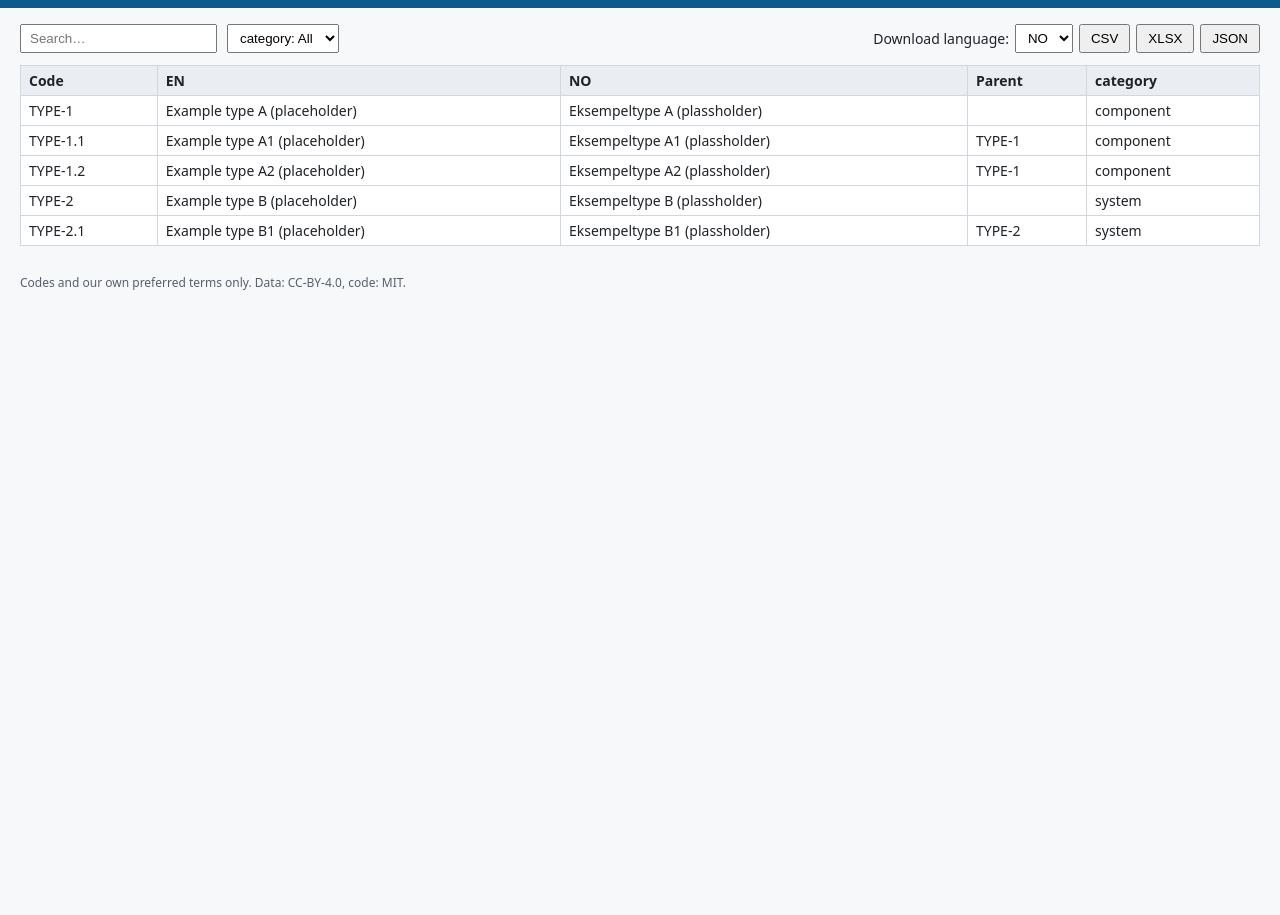
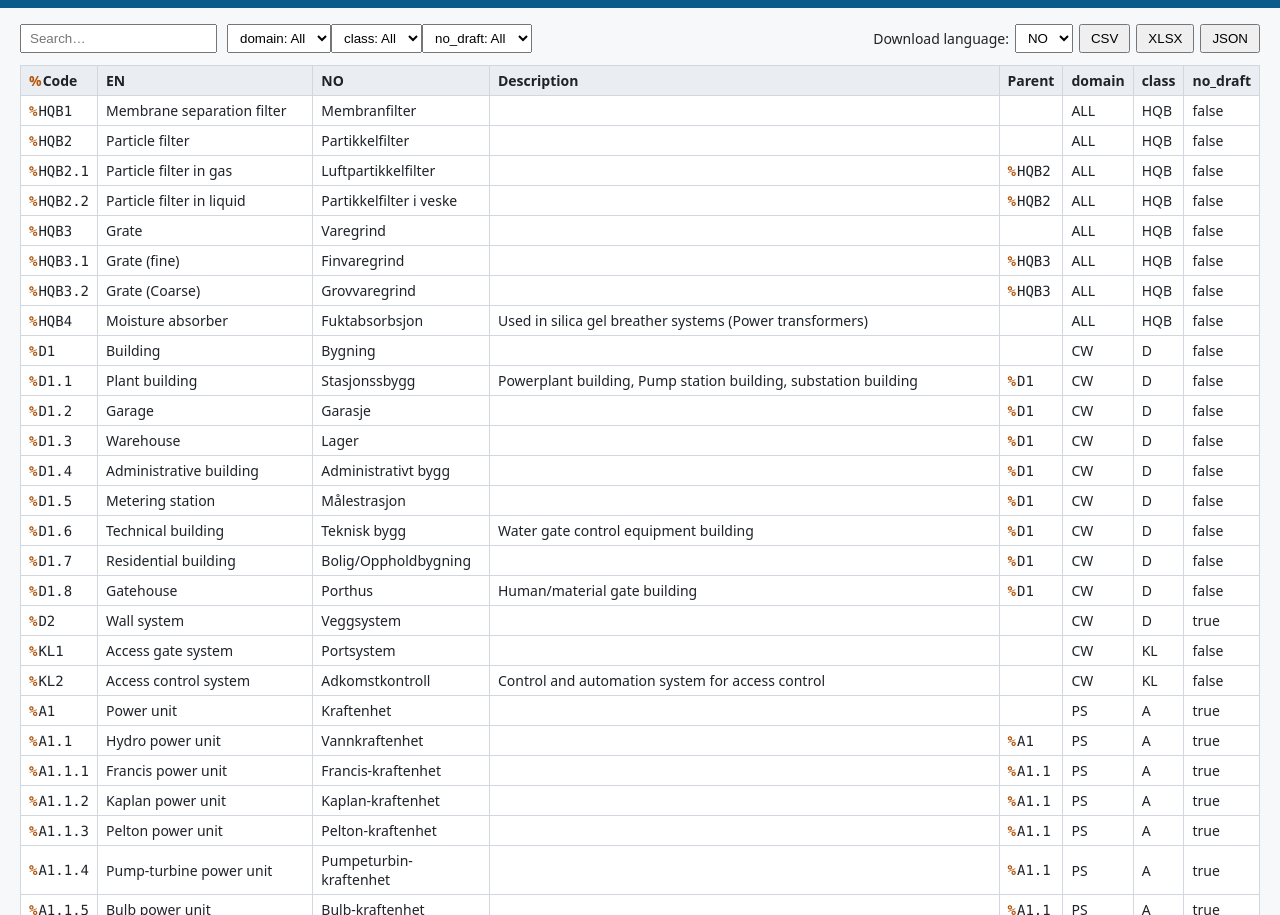
Before and after one commit to RDSHydroCollaboration/rds-hydro-library, a plain HTML site: page site/index.html in a window 1280 px wide. Shown: the part 37-952 px from the top of the page. Before the commit the page ends 800 px from the top, so only its background shows below. Drawn offline with Linux system fonts and the light colour scheme.

Commit message:
Import types from ADG library with % prefix marker and descriptions
Co-authored-by: Copilot App <223556219+Copilot@users.noreply.github.com>

```diff
--- a/schema/types.rules.json
+++ b/schema/types.rules.json
@@ -2,6 +2,7 @@
   "required_columns": ["code", "label_no", "label_en", "parent"],
   "language_column_pattern": "^label_[a-z]{2,3}$",
   "attribute_column_pattern": "^attr_[a-z0-9_]+$",
+  "description_column_pattern": "^desc_[a-z]{2,3}$",
   "forbidden_column_words": ["definition", "description", "descr", "text", "note", "comment", "beskrivelse", "definisjon"],
   "required_languages": ["no", "en"]
 }
--- a/site/app.js
+++ b/site/app.js
@@ -1,12 +1,12 @@
 (() => {
 const UI = {
-  no: {title: "RDS Vannkraft-bibliotek", types: "Typetabell", map: "Kraftverksmal", search: "Søk…", expand: "Åpne alle", collapse: "Lukk alle", both: "Begge", dl: "Last ned språk:", code: "Kode", parent: "Overordnet", all: "Alle", foot: "Kun koder og egne foretrukne termer. Data: CC-BY-4.0, kode: MIT.", choice: "Valg", or: "eller", choiceNote: "Valg: velg én av alternativene under.", select: "Velg en node for å se informasjon.", ebl: "EBL-kode", comment: "Kommentar", type: "Type", draft: "Engelsk term er et utkast som venter på godkjenning."},
-  en: {title: "RDS Hydro Library", types: "Type table", map: "Plant template", search: "Search…", expand: "Expand all", collapse: "Collapse all", both: "Both", dl: "Download language:", code: "Code", parent: "Parent", all: "All", foot: "Codes and our own preferred terms only. Data: CC-BY-4.0, code: MIT.", choice: "Choice", or: "or", choiceNote: "Choice: pick one of the alternatives below.", select: "Select a node to see its information.", ebl: "EBL code", comment: "Comment", type: "Type", draft: "English term is a draft awaiting approval."}
+  no: {title: "RDS Vannkraft-bibliotek", types: "Typetabell", map: "Kraftverksmal", search: "Søk…", expand: "Åpne alle", collapse: "Lukk alle", both: "Begge", dl: "Last ned språk:", code: "Kode", parent: "Overordnet", all: "Alle", foot: "Kun koder og egne foretrukne termer. Data: CC-BY-4.0, kode: MIT.", choice: "Valg", or: "eller", choiceNote: "Valg: velg én av alternativene under.", select: "Velg en node for å se informasjon.", ebl: "EBL-kode", comment: "Kommentar", type: "Type", draft: "Engelsk term er et utkast som venter på godkjenning.", desc: "Beskrivelse", pfx: "Typekoder starter alltid med %"},
+  en: {title: "RDS Hydro Library", types: "Type table", map: "Plant template", search: "Search…", expand: "Expand all", collapse: "Collapse all", both: "Both", dl: "Download language:", code: "Code", parent: "Parent", all: "All", foot: "Codes and our own preferred terms only. Data: CC-BY-4.0, code: MIT.", choice: "Choice", or: "or", choiceNote: "Choice: pick one of the alternatives below.", select: "Select a node to see its information.", ebl: "EBL code", comment: "Comment", type: "Type", draft: "English term is a draft awaiting approval.", desc: "Description", pfx: "Type codes always start with %"}
 };
 const $ = s => document.querySelector(s);
 const nav = (navigator.language || "en").toLowerCase();
 let lang = localStorage.getItem("lang") || (/^(no|nb|nn)/.test(nav) ? "no" : "en");
-let types = [], cols = [], langs = [], attrs = [], plant = [], filters = {};
+let types = [], cols = [], langs = [], attrs = [], plant = [], filters = {}, hasDesc = false;
 const open = new Set();
 
 const lab = (o, l = lang) => (o.label ? o.label[l] || o.label.en : o["label_" + l] || o.label_en) || "";
@@ -57,11 +57,14 @@ function renderFilters() {
 function renderTable() {
   const q = $("#q").value.trim().toLowerCase();
   const order = [lang, ...langs.filter(l => l !== lang)];
-  $("#table thead").innerHTML = "<tr>" + [t("code"), ...order.map(l => l.toUpperCase()), t("parent"), ...attrs.map(a => a.slice(5))].map(h => `<th>${h}</th>`).join("") + "</tr>";
+  const head = [`<span class="pfx" title="${esc(t("pfx"))}">%</span>${t("code")}`, ...order.map(l => l.toUpperCase()), ...(hasDesc ? [t("desc")] : []), t("parent"), ...attrs.map(a => a.slice(5))];
+  $("#table thead").innerHTML = "<tr>" + head.map(h => `<th>${h}</th>`).join("") + "</tr>";
   const rows = types.filter(r => attrs.every(a => !filters[a] || r[a] === filters[a]))
-    .filter(r => !q || [r.code, ...langs.map(l => r["label_" + l])].some(v => (v || "").toLowerCase().includes(q)));
-  $("#table tbody").innerHTML = rows.map(r => "<tr>" + [r.code, ...order.map(l => r["label_" + l]), r.parent, ...attrs.map(a => r[a])]
-    .map(v => `<td>${esc(v)}</td>`).join("") + "</tr>").join("");
+    .filter(r => !q || [r.code, ...langs.map(l => r["label_" + l]), ...langs.map(l => r["desc_" + l])].some(v => (v || "").toLowerCase().includes(q)));
+      const pc = c => `<span class="pfx" title="${esc(t("pfx"))}">%</span>${esc(c)}`;
+      const pi = order.length + (hasDesc ? 1 : 0);
+      $("#table tbody").innerHTML = rows.map(r => `<tr><td class="code">${pc(r.code)}</td>` + [...order.map(l => r["label_" + l]), ...(hasDesc ? [r["desc_" + lang] || r.desc_en] : []), r.parent, ...attrs.map(a => r[a])]
+        .map((v, i) => i === pi && v ? `<td class="code">${pc(v)}</td>` : `<td>${esc(v)}</td>`).join("") + "</tr>").join("");
 }
 
 const esc = s => String(s || "").replace(/[&<>"]/g, c => ({"&": "&amp;", "<": "&lt;", ">": "&gt;", '"': "&quot;"}[c]));
@@ -104,7 +107,7 @@ function download(kind) {
   const L = pickLangs(), tpl = kind.startsWith("t"), fmt = kind.replace(/^t/, "");
   let head, rows, json;
   if (!tpl) {
-    head = ["code", ...L.map(l => "label_" + l), "parent", ...attrs];
+    head = ["code", ...L.map(l => "label_" + l), ...L.map(l => "desc_" + l).filter(h => cols.includes(h)), "parent", ...attrs];
     rows = types.map(r => head.map(h => r[h] || ""));
     json = types.map(r => Object.fromEntries(head.map(h => [h, r[h] || ""])));
   } else {
@@ -133,6 +136,7 @@ async function init() {
   langs = cols.filter(h => /^label_[a-z]{2,3}$/.test(h)).map(h => h.slice(6));
   langs = ["no", "en", ...langs.filter(l => l !== "no" && l !== "en")];
   attrs = cols.filter(h => h.startsWith("attr_"));
+  hasDesc = cols.some(h => h.startsWith("desc_"));
   plant = p;
   plant.filter(n => !n.parent).forEach(n => open.add(n.id));
   document.querySelectorAll("#lang button").forEach(b => b.onclick = () => { lang = b.dataset.l; applyLang(); });
--- a/site/data/types.csv
+++ b/site/data/types.csv
@@ -1,6 +1,56 @@
-code,label_no,label_en,parent,attr_category
-TYPE-1,Eksempeltype A (plassholder),Example type A (placeholder),,component
-TYPE-1.1,Eksempeltype A1 (plassholder),Example type A1 (placeholder),TYPE-1,component
-TYPE-1.2,Eksempeltype A2 (plassholder),Example type A2 (placeholder),TYPE-1,component
-TYPE-2,Eksempeltype B (plassholder),Example type B (placeholder),,system
-TYPE-2.1,Eksempeltype B1 (plassholder),Example type B1 (placeholder),TYPE-2,system
+code,label_no,label_en,desc_no,desc_en,parent,attr_domain,attr_class,attr_no_draft
+HQB1,Membranfilter,Membrane separation filter,,,,ALL,HQB,false
+HQB2,Partikkelfilter,Particle filter,,,,ALL,HQB,false
+HQB2.1,Luftpartikkelfilter,Particle filter in gas,,,HQB2,ALL,HQB,false
+HQB2.2,Partikkelfilter i veske,Particle filter in liquid,,,HQB2,ALL,HQB,false
+HQB3,Varegrind,Grate,,,,ALL,HQB,false
+HQB3.1,Finvaregrind,Grate (fine),,,HQB3,ALL,HQB,false
+HQB3.2,Grovvaregrind,Grate (Coarse),,,HQB3,ALL,HQB,false
+HQB4,Fuktabsorbsjon,Moisture absorber,Brukes i silikagel-pustesystemer (krafttransformatorer),Used in silica gel breather systems (Power transformers),,ALL,HQB,false
+D1,Bygning,Building,,,,CW,D,false
+D1.1,Stasjonssbygg,Plant building,"Kraftstasjonsbygg, pumpestasjonsbygg, transformatorstasjonsbygg","Powerplant building, Pump station building, substation building",D1,CW,D,false
+D1.2,Garasje,Garage,,,D1,CW,D,false
+D1.3,Lager,Warehouse,,,D1,CW,D,false
+D1.4,Administrativt bygg,Administrative building,,,D1,CW,D,false
+D1.5,Målestrasjon,Metering station,,,D1,CW,D,false
+D1.6,Teknisk bygg,Technical building,Bygg for utstyr til luke- og portstyring (vann),Water gate control equipment building,D1,CW,D,false
+D1.7,Bolig/Oppholdbygning,Residential building,,,D1,CW,D,false
+D1.8,Porthus,Gatehouse,Port-/bygg for personer og materiell,Human/material gate building,D1,CW,D,false
+D2,Veggsystem,Wall system,,,,CW,D,true
+KL1,Portsystem,Access gate system,,,,CW,KL,false
+KL2,Adkomstkontroll,Access control system,Styrings- og automatiseringssystem for adkomstkontroll,Control and automation system for access control,,CW,KL,false
+A1,Kraftenhet,Power unit,,,,PS,A,true
+A1.1,Vannkraftenhet,Hydro power unit,,,A1,PS,A,true
+A1.1.1,Francis-kraftenhet,Francis power unit,,,A1.1,PS,A,true
+A1.1.2,Kaplan-kraftenhet,Kaplan power unit,,,A1.1,PS,A,true
+A1.1.3,Pelton-kraftenhet,Pelton power unit,,,A1.1,PS,A,true
+A1.1.4,Pumpeturbin-kraftenhet,Pump-turbine power unit,,,A1.1,PS,A,true
+A1.1.5,Bulb-kraftenhet,Bulb power unit,,,A1.1,PS,A,true
+A1.2,Varmekraftenhet,Thermal power unit,,,A1,PS,A,true
+A2,Kraftforbruksenhet,Power consumption unit,Pumpeenhet,Pump unit,,PS,A,true
+AE1,Hus (utstyr),Mechanical equipment housing system,Husingssystem for mekanisk utstyr (f.eks. turbinhus),Housing system for mechanical devices (e.g. turbine housing),,PS,AE,false
+AE2,Skap/kabinett,Cabinet/cubicle,Husingssystem for elektroniske komponenter,Housing system for electronic components,,PS,AE,false
+HE1,Kjølesystem,Cooling system,,,,PS,HE,false
+HE1.1,Luftkjøling,Cooling system (air),Gir kj?ling med luft,Provides cooling through air,HE1,PS,HE,false
+HE1.2,Vannkjøling,Cooling system (water),Gir kj?ling med vann,Provides cooling through water,HE1,PS,HE,false
+HE1.3,Oljekjøling,Cooling system (oil),Gir kj?ling med olje,Provides cooling through oil,HE1,PS,HE,false
+HE1.4,Kjøleanlegg m kjøleveske,Cooling system (cooling medium),"Gir kj?ling med eget kj?lemedium som verken er luft, vann eller olje","Provides cooling through a dedicated cooling medium that is neither air, water or oil",HE1,PS,HE,false
+HE2,Varmesystem,Heating system,,,,PS,HE,false
+HE3,Temperaturreguering,Temperature regulating system,Kan gi b?de oppvarming og kj?ling,Can both provide heating and cooling,,PS,HE,false
+JE1,Kraftoverf?ringssystem,Power transportation system,,,,PS,JE,true
+JE2,Bryteranlegg,Switchgear,,,,PS,JE,true
+KA1,Luke system,Gate system,,,,PS,KA,false
+KA2,Ventil system,Valve system,,,,PS,KA,false
+KA3,Tettningssystem,Seal system,Ikke-statisk tettningssystem,Non-static sealing system,,PS,KA,false
+KA4,Ledeapparat,Guide vane system,Hydro-system (Francis/Kaplan) som regulerer vannstr?mmen inn i turbinen med bevegelige ledeskovler,Hydro (Francis/Kaplan) system regulating the flow of water into the turbine by means of moveable guide vanes,,PS,KA,false
+KJ1,Lager,Bearing,,,,PS,KJ,false
+KJ1.1,Styrelager,Guide bearing,,,KJ1,PS,KJ,false
+KJ1.2,Bærelager,Thrust bearing,,,KJ1,PS,KJ,false
+KJ1.3,Bære- og styrelager,Combined bearing,,,KJ1,PS,KJ,false
+RB1,Vannkraft turbin,Hydro turbine,,,,PS,RB,false
+RB1.1,Francis turbin,Francis turbine,,,RB1,PS,RB,false
+RB1.2,Kaplan turbin,Kaplan turbine,,,RB1,PS,RB,false
+RB1.3,Pelton turbin,Pelton turbine,,,RB1,PS,RB,false
+RB1.4,Pumpeturbin,Pump-turbine,,,RB1,PS,RB,false
+RB1.5,Bulb turbin,Bulb turbine,,,RB1,PS,RB,false
+RB2,Vind turbin,Wind turbine,,,,PS,RB,false
--- a/site/style.css
+++ b/site/style.css
@@ -38,3 +38,5 @@ th{background:#eaeef2}
 .tg{cursor:pointer;margin-right:4px;user-select:none;color:var(--c);display:inline-block;min-width:26px;text-align:center;font-size:20px;line-height:24px;border-radius:4px}
 .tg:hover{background:#dbe7f0}
 footer{padding:12px 20px;color:#57606a;font-size:12px}
+.pfx{color:#b45309;font-weight:700;margin-right:1px;cursor:help}
+td.code{white-space:nowrap;font-family:ui-monospace,Consolas,monospace}
```
Also changed, not shown: data/types.csv (+56 -6 lines), 4 other files.
